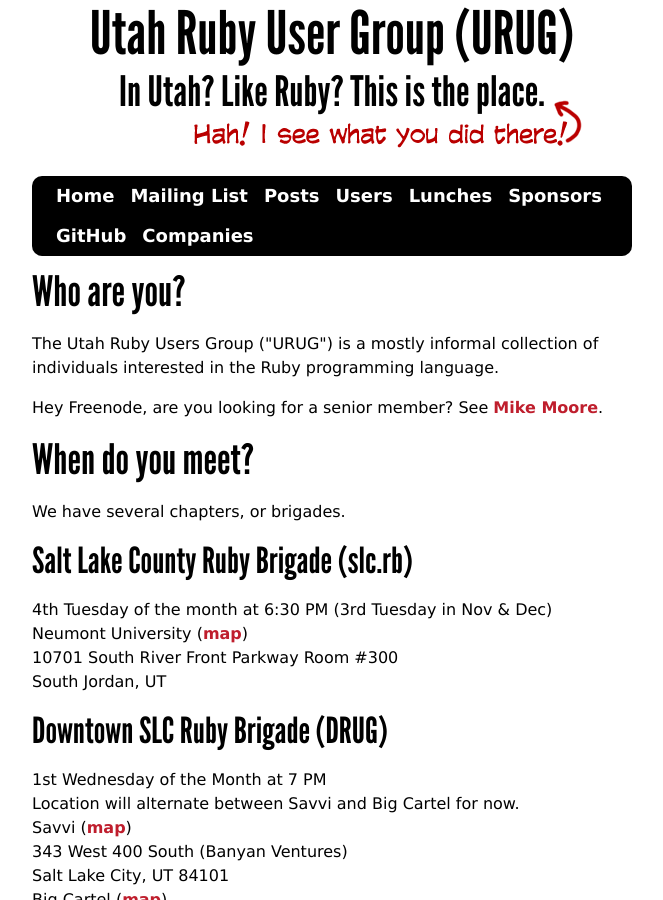
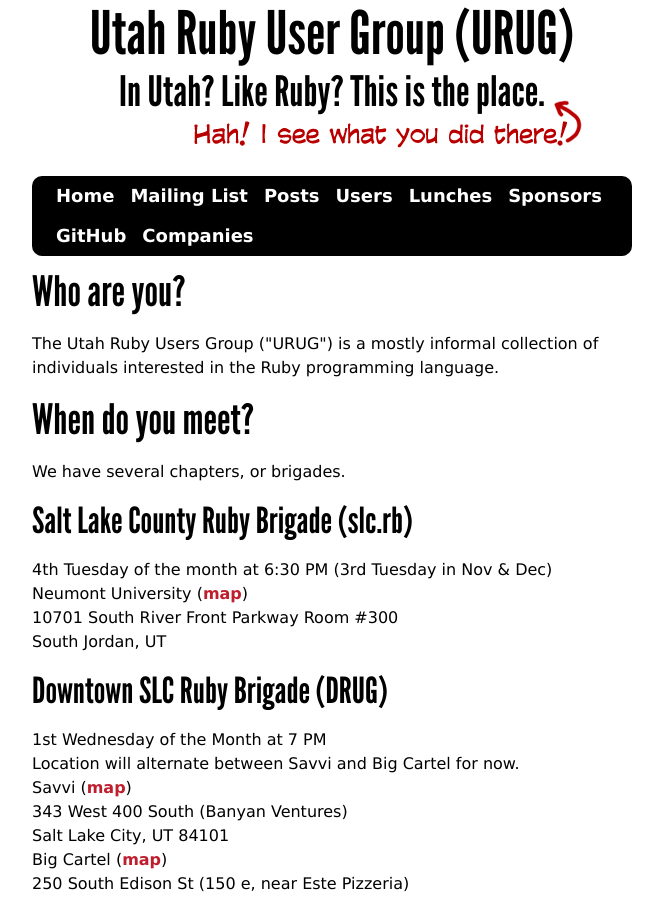
Before and after one commit to urug/urug.github.io, a Jekyll site: the page built from index.html, in a window 1280 px wide and 900 px high. Shown: the whole window, without its empty margins (308-971 px from the left). Built offline with Jekyll 4.4.1, drawn with Linux system fonts in a browser that asks for light colours.

Commit message:
Remove freenode message from homepage
I mean, its been a year already. I think they know now.

```diff
--- a/index.html
+++ b/index.html
@@ -4,8 +4,6 @@
 ---
 <h1>Who are you?</h1>
 <p>The Utah Ruby Users Group ("URUG") is a mostly informal collection of individuals interested in the Ruby programming language.</p>
-
-<p>Hey Freenode, are you looking for a senior member? See <a href="/users/blowmage">Mike Moore</a>.</p>
 
 <h1>When do you meet?</h1>
 <p>We have several chapters, or brigades.</p>
```
